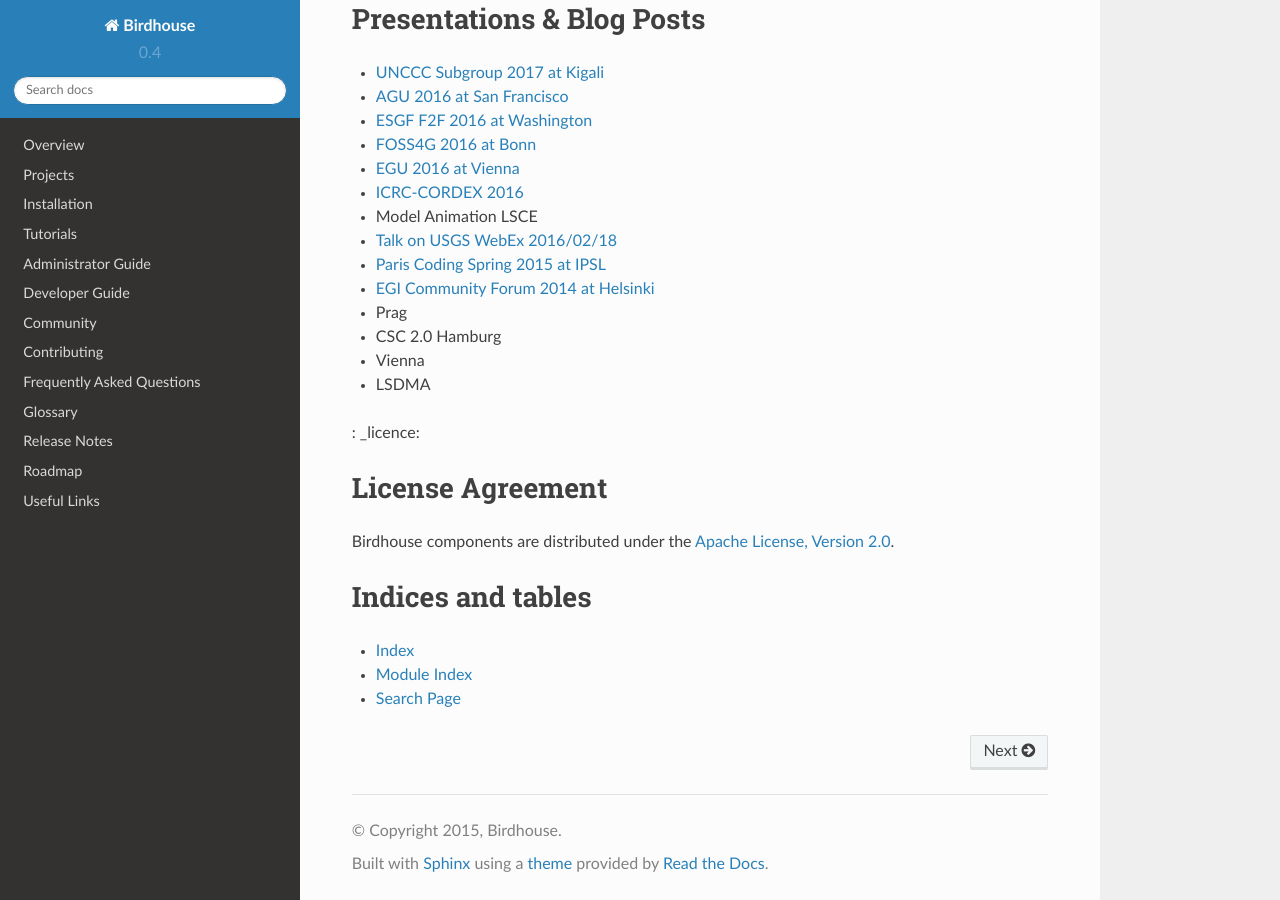
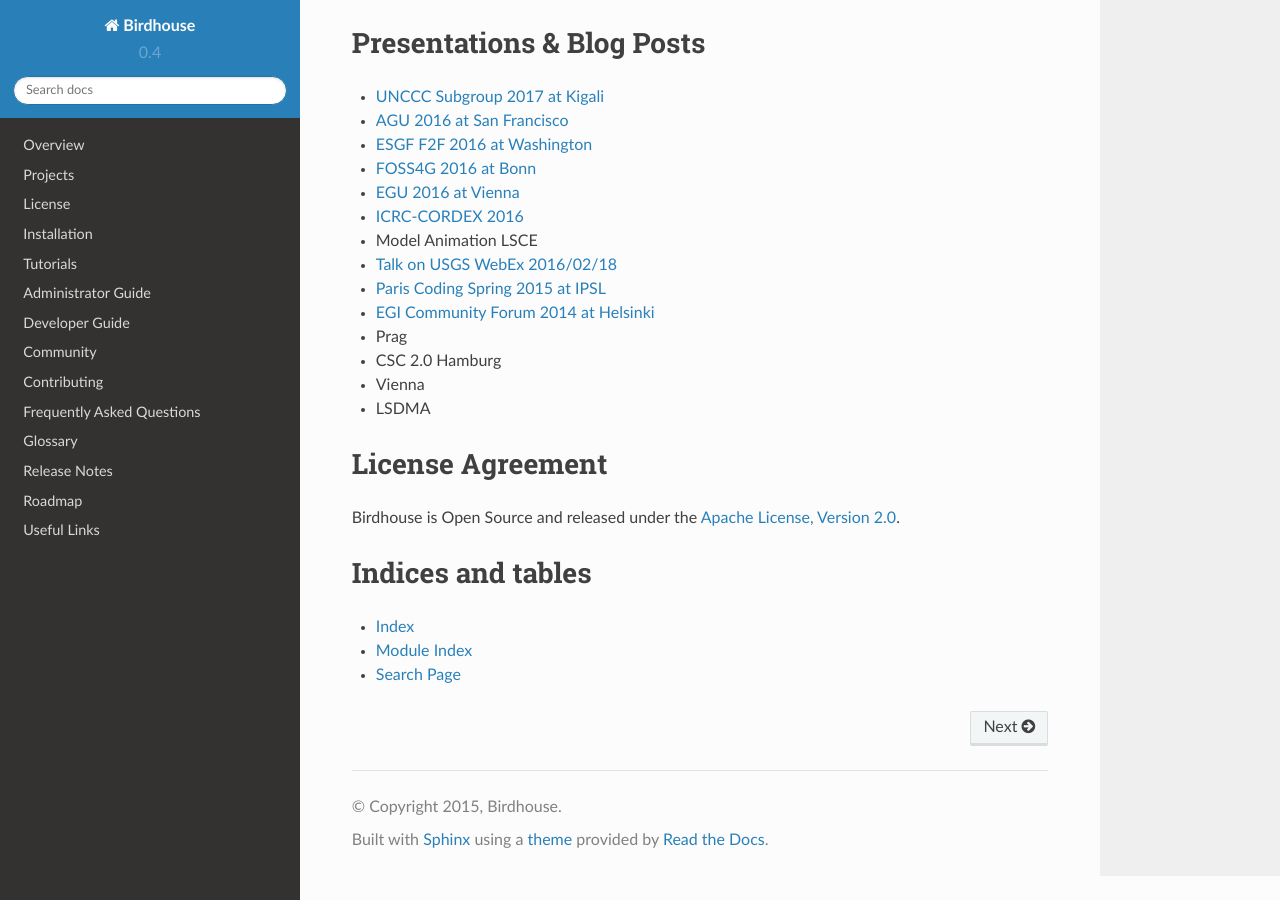
Before and after one commit to bird-house/birdhouse-docs, a Sphinx documentation site: the page built from docs/source/index.rst, in a window 1280 px wide and 900 px high, scrolled down 2057 px. Built offline with Sphinx 7.4.7 and the Read the Docs theme 2.0.0, drawn with Linux system fonts in a browser that asks for light colours.

Commit message:
added license page

```diff
--- a/docs/source/index.rst
+++ b/docs/source/index.rst
@@ -23,6 +23,7 @@
 
    overview
    projects
+   license
    installation
    tutorial
    admin_guide
@@ -56,12 +57,10 @@
 * Vienna
 * LSDMA
 
-: _licence:
-
 License Agreement
 =================
 
-Birdhouse components are distributed under the `Apache License, Version 2.0 <https://opensource.org/licenses/Apache-2.0/>`_.
+Birdhouse is Open Source and released under the :ref:`Apache License, Version 2.0 <license>`.
 
 
 Indices and tables
```
Also changed, not shown: docs/source/license.rst (added, +24 -0 lines).
